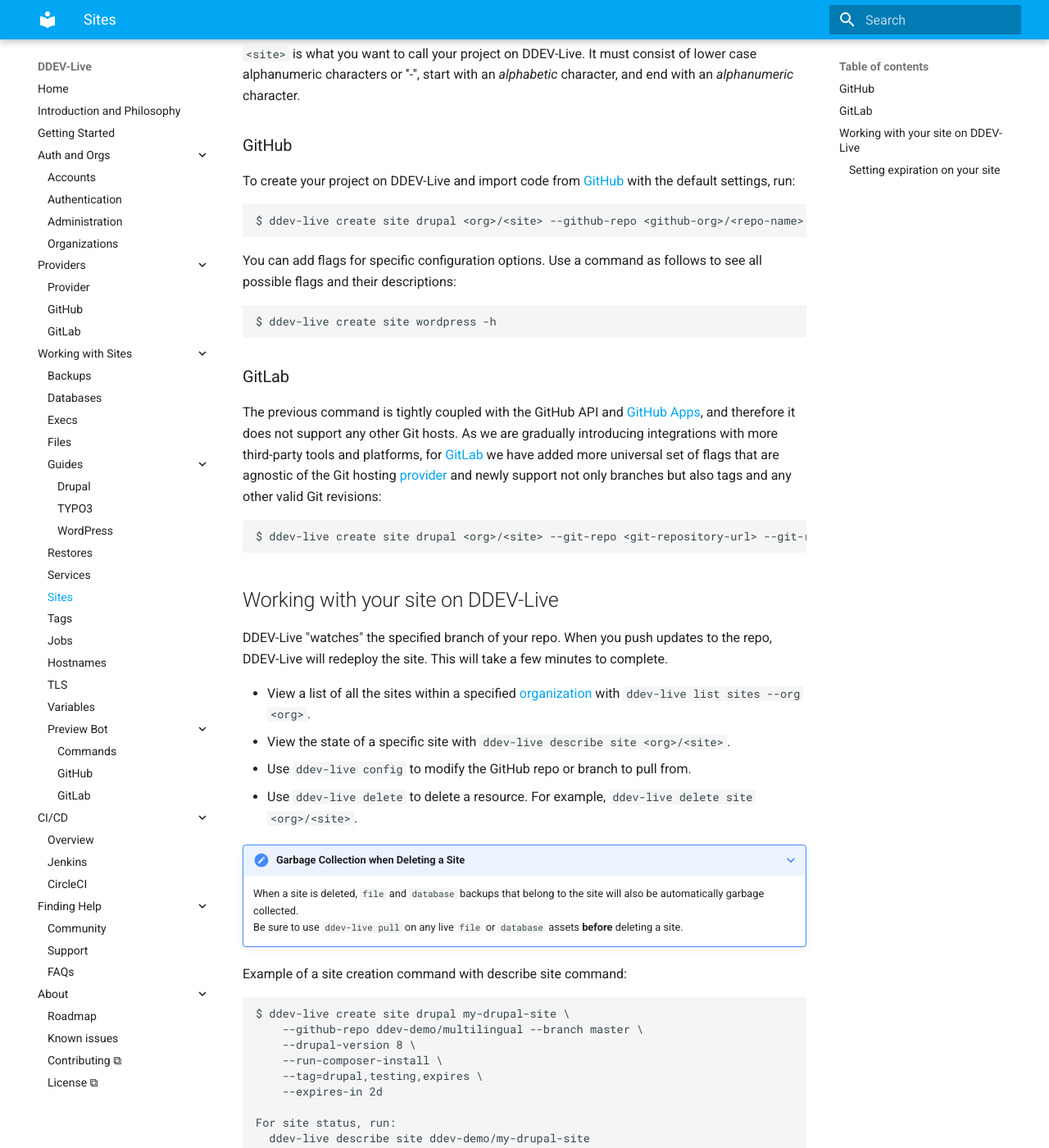
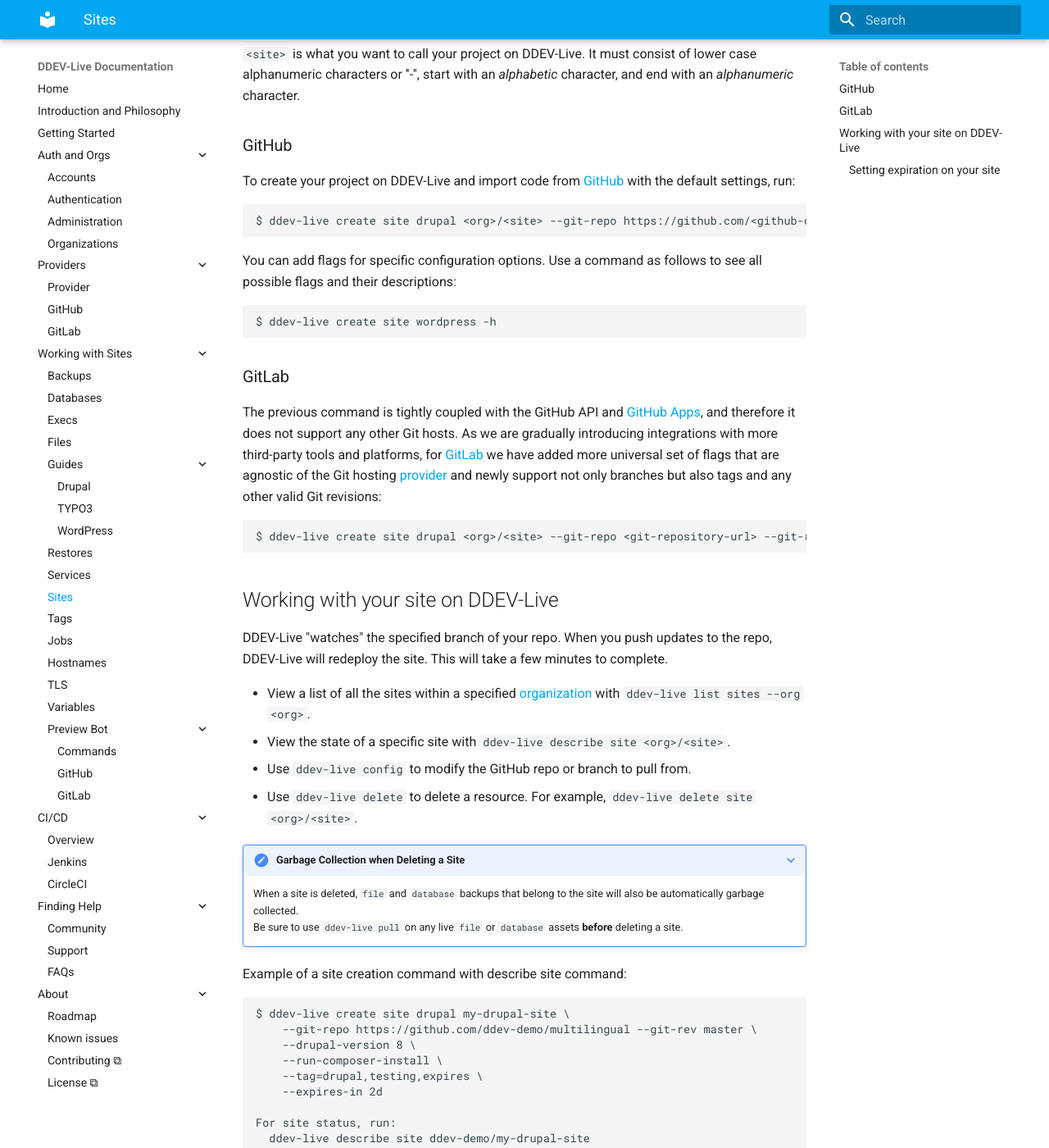
Before and after one commit to fru-io/docs-live, an MkDocs documentation site: the page built from docs/sites.md, in a window 1280 px wide and 1400 px high, scrolled down 194 px. Shown: the whole window at 82% size. Built offline with MkDocs 1.6.1 and Material for MkDocs 9.7.7, drawn with Linux system fonts in a browser that asks for light colours; some of the changed text lies outside the part shown.

Commit message:
Removes & updates references to deprecated flags

````diff
--- a/docs/sites.md
+++ b/docs/sites.md
@@ -12,7 +12,7 @@ A "site" on DDEV-Live is a project which has information attached to it and whic
 
 To create your project on DDEV-Live and import code from [GitHub](github.md) with the default settings, run:
 ```
-$ ddev-live create site drupal <org>/<site> --github-repo <github-org>/<repo-name> [flags]
+$ ddev-live create site drupal <org>/<site> --git-repo https://github.com/<github-org>/<repo-name> [flags]
 ```
 
 You can add flags for specific configuration options. Use a command as follows to see all possible flags and their descriptions:
@@ -43,7 +43,7 @@ DDEV-Live "watches" the specified branch of your repo. When you push updates to
 Example of a site creation command with describe site command:
 ```
 $ ddev-live create site drupal my-drupal-site \
-    --github-repo ddev-demo/multilingual --branch master \
+    --git-repo https://github.com/ddev-demo/multilingual --git-rev master \
     --drupal-version 8 \
     --run-composer-install \
     --tag=drupal,testing,expires \
@@ -117,7 +117,7 @@ Optionally, you can set a site to expire anywhere from 30 minutes to 5 days from
 
 Example for creating a site that will expire in 90 minutes.
 ```
-$ ddev-live create site drupal <org>/<site> --github-repo <github-org>/<repo-name> --expires-in 90m
+$ ddev-live create site drupal <org>/<site> --git-repo https://github.com/<github-org>/<repo-name> --expires-in 90m
 ```
 
 Extending or shortening the expiration sets the expiration time relative to the site creation time and can never extend beyond 5 days total from site creation.
--- a/mkdocs.yml
+++ b/mkdocs.yml
@@ -1,4 +1,4 @@
-site_name: DDEV-Live
+site_name: DDEV-Live Documentation
 
 google_analytics:
   - 'UA-105593079-5'
@@ -76,5 +76,5 @@ plugins:
         locale: en
 
 extra_javascript:
-  - 'js/extra.js'
-  - 'js/jquery-3.5.1.min.js'
+  - 'assets/extra.js'
+  - 'assets/jquery-3.5.1.min.js'
````
Also changed, not shown: docs/drupal-guide.md (+3 -3 lines), docs/jenkins.md (+1 -1 lines), docs/typo3-guide.md (+2 -2 lines), docs/wordpress-guide.md (+2 -2 lines), docs/assets/extra.js (renamed from docs/js/extra.js), docs/assets/jquery-3.5.1.min.js (renamed from docs/js/jquery-3.5.1.min.js).
